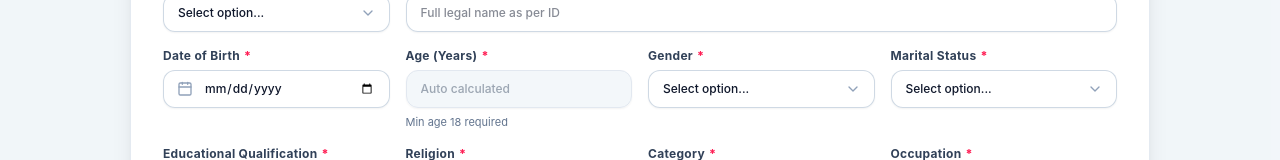
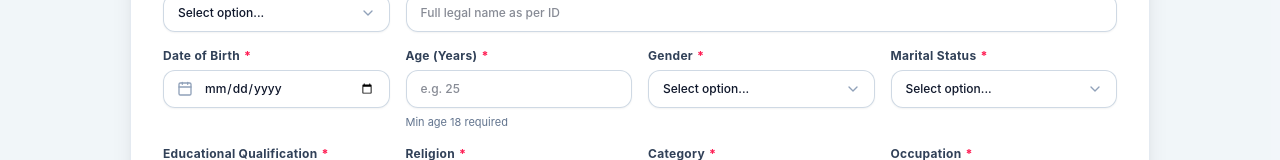
Before and after one commit to malati23/utkal-finance, a React (Vite) app: page /register in a window 1280 px wide. Shown: the part 546-706 px from the top of the page. Built offline with nearby package versions, Linux system fonts and the light colour scheme.

Commit message:
Remove readOnly constraint on Age field in StepPersonal to make it fully clickable and editable

```diff
--- a/src/components/registration/StepPersonal.jsx
+++ b/src/components/registration/StepPersonal.jsx
@@ -119,15 +119,16 @@ export function StepPersonal({ data = {}, errors = {}, onChange }) {
           error={errors.dob}
         />
 
-        {/* Age (Years) - Automatically calculated */}
+        {/* Age (Years) */}
         <FormInput
           label="Age (Years)"
           name="age"
           type="number"
           value={data.age}
           onChange={(e) => onChange('age', e.target.value)}
-          placeholder="Auto calculated"
-          readOnly
+          placeholder="e.g. 25"
+          min="18"
+          max="120"
           helperText="Min age 18 required"
           required
           error={errors.age}
```
